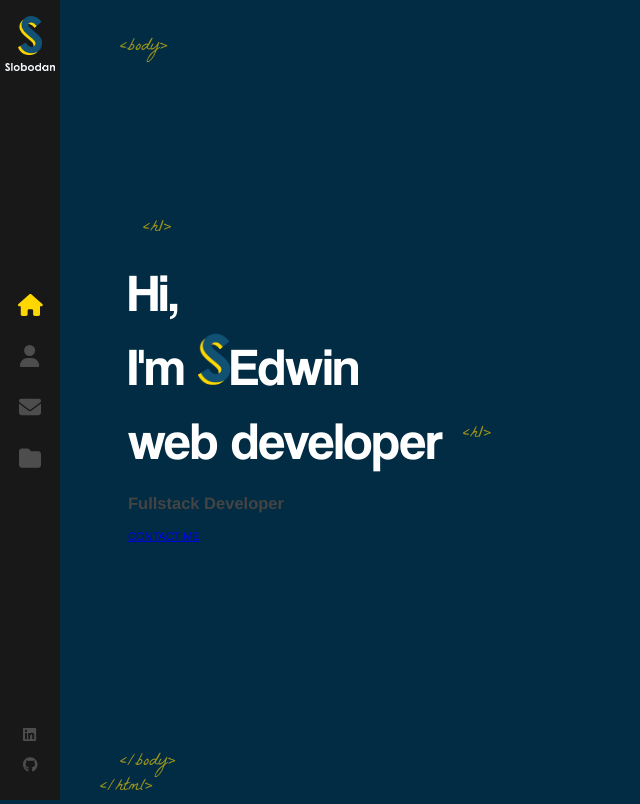
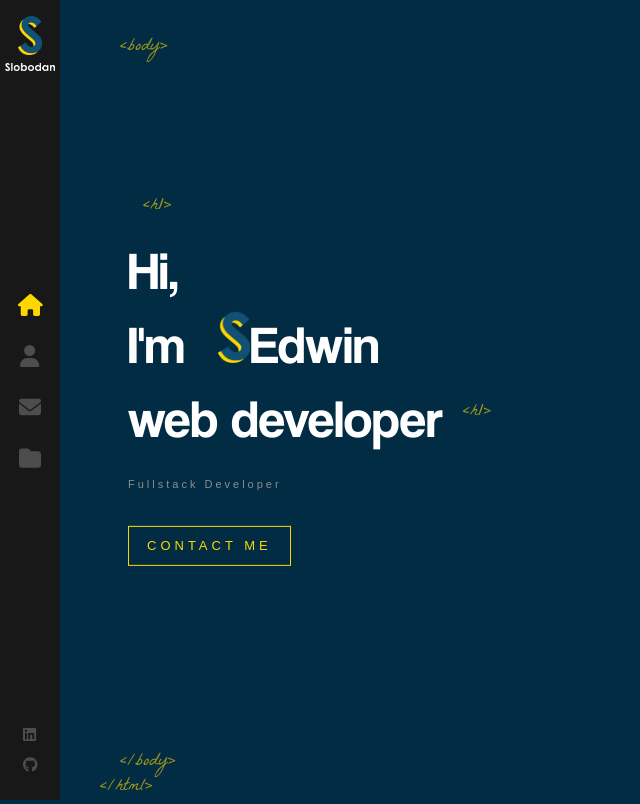
Before and after one commit to digivolv/react-portfolio, a React (Create React App) app: page / in a window 1280 px wide. Shown: the whole page, without its empty margins (0-640 px from the left). Built offline with nearby package versions, Linux system fonts and the light colour scheme.

Commit message:
Add Home styling

```diff
--- a/src/components/Home/index.scss
+++ b/src/components/Home/index.scss
@@ -41,6 +41,41 @@
 
     img {
       width: 32px;
+      margin-left:20px;
+      opacity:0;
+      height:auto;
+      animation:rotateIn 1s linear both;
+      animation-delay:1.4s;
     }
   }
+
+  h2{
+    color: #8d8d8d;
+    margin-top:20px;
+    font-weight: 400;
+    font-size:11px;
+    font-family: sans-serif;
+    letter-spacing: 3px;
+    animation: fadeIn 1s 1.8s backwards;
+  }
 }
+
+.flat-button {
+  color: #ffd700;
+  font-size: 13px;
+  font-weight: 400;
+  letter-spacing: 4px;
+  font-family: sans-serif;
+  text-decoration: none;
+  padding: 10px 18px;
+  border: 1px solid #ffd700;
+  margin-top: 25px;
+  float: left;
+  animation: fadeIn 1s 1.8s backwards;
+  white-space: nowrap;
+
+  &:hover {
+    background: #ffd700;
+    color: #333;
+  }
+}
```
